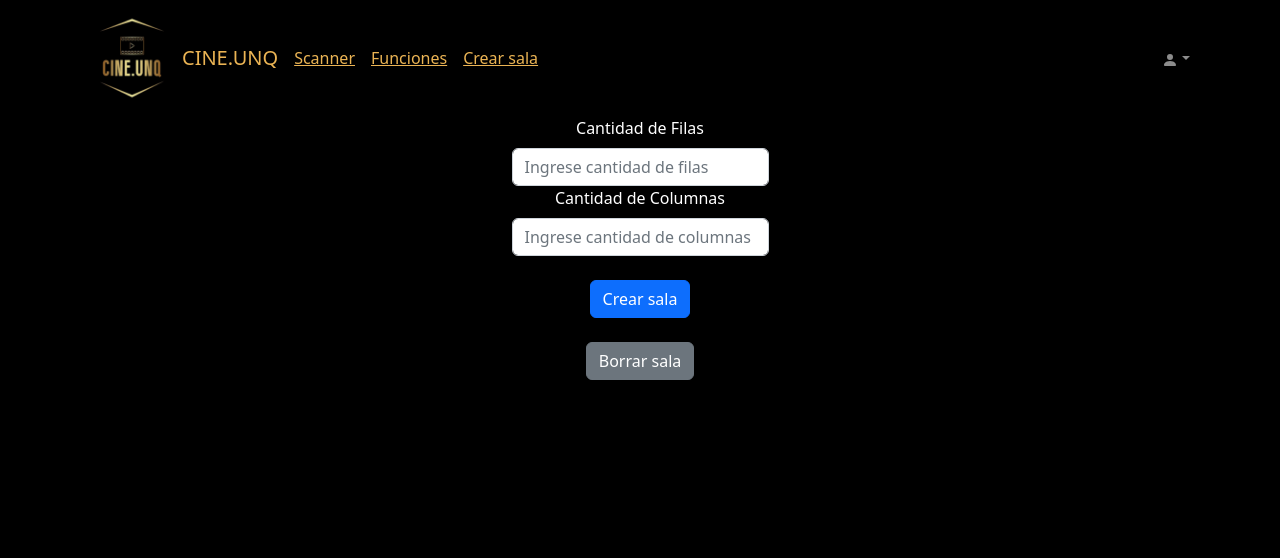
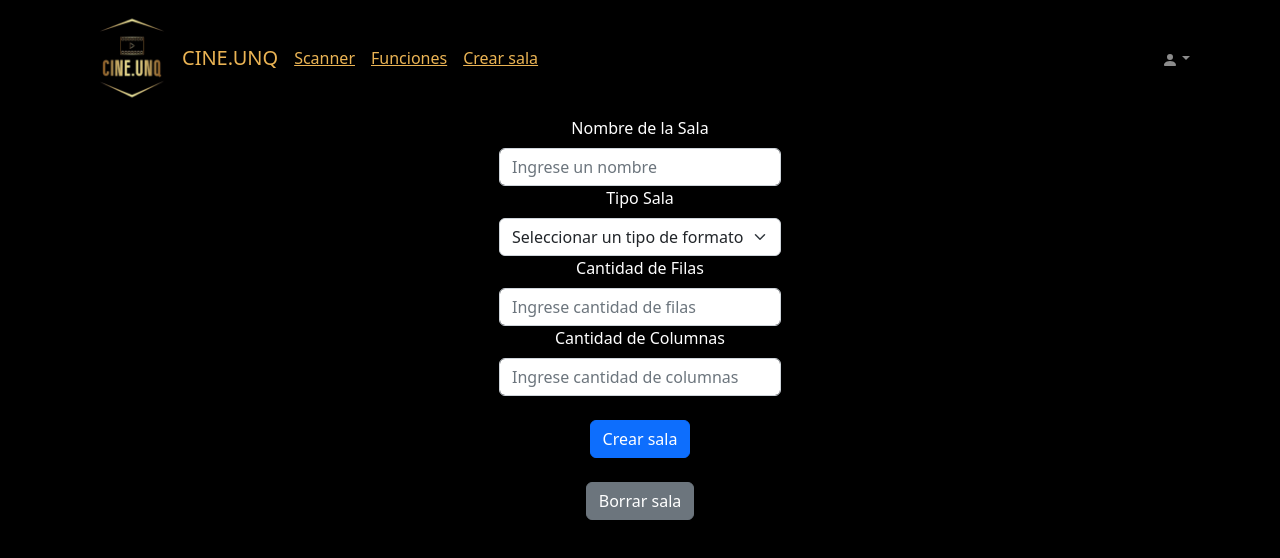
Before and after one commit to Cine-Unq/cine-unq-frontend, a React (Create React App) app: page /create/sala in a window 1280 px wide. Shown: the top 558 px of the page. Built offline with nearby package versions, Linux system fonts and the light colour scheme.

Commit message:
agrego el tipo de formato y un nombre a la creacion de la sala

```diff
--- a/src/components/CreateSala.jsx
+++ b/src/components/CreateSala.jsx
@@ -10,10 +10,12 @@ export default function CreateSala() {
     const [cantColumns, setCantColumns] = useState(0);
     const [cantRows, setCantRows] = useState(0);
     const [error, setError] = useState(false);
+    const [tipoSala, setTipoSala] = useState(false);
+    const [nameSala, setNameSala] = useState(false);
     const [msgSalaSaveSuccessful, setMsgSalaSaveSuccessful] = useState(false);
 
     const createMatrix = () => {
-        if (cantColumns  > 0 && cantRows > 0) {
+        if (cantColumns  > 0 && cantColumns  < 30 && cantRows > 0 && cantRows < 30) {
             let matriz = [];
             let contador = 0;
             for(let f=0; f < cantRows; f++) {
@@ -30,18 +32,22 @@ export default function CreateSala() {
             }
             setMatrix(matriz);
         } else {
-            setError("La cantidad de filas y columnas no pueden ser menor a 0")
+            setError("La cantidad de filas y columnas debe estar entre el rando de 1 y 30")
         }
     }
     const saveSala = () => {
-        if (matrix.length > 0 || matrix.flat(1).filter(s => s.active).length === 0) {
+        if (!nameSala) {
+            setError("Se debe definir un nombre para la sala");
+        } else if (!tipoSala) {
+            setError("Se debe definir el tipo de la sala");
+        } else if (matrix.length > 0 || matrix.flat(1).filter(s => s.active).length === 0) {
             const rows = matrix.length;
             const columns = matrix[0].length;
             const seats = matrix.flat(1).filter(s => s.active)
-            saveLayoutSala({rows,columns,seats})
+            saveLayoutSala({rows,columns,seats, name: nameSala, tipoSala})
                 .then(() => setMsgSalaSaveSuccessful("Se guardo correctamente la sala"))
                 .catch(() => setError("No se pudo guardar la sala creada"));
-        } else {
+        }else {
             setError("No se puede guardar una sala donde no hay definidos asientos")
         }
     }
@@ -50,10 +56,19 @@ export default function CreateSala() {
             {error ? <Alert variant='danger' onClose={() => setError(false)} dismissible> {error} </Alert>: <></>}
             {msgSalaSaveSuccessful ? <Alert variant='success' onClose={() => setMsgSalaSaveSuccessful(false)} dismissible> {msgSalaSaveSuccessful} </Alert>: <></>}
             <div style={{display: 'grid', justifyItems: 'center'}}>
+                <Form.Label style={{color: 'white'}}>Nombre de la Sala</Form.Label>
+                <Form.Control type="email" placeholder="Ingrese un nombre" onChange={({target}) => setNameSala(target.value)} autoComplete="on" />
+                <Form.Label style={{color: 'white'}}>Tipo Sala</Form.Label>
+                <Form.Select aria-label="Default select example" onChange={({target})=>setTipoSala(target.value)}>
+                    <option value="">Seleccionar un tipo de formato</option>
+                    <option value="2D">2D</option>
+                    <option value="3D">3D</option>
+                    <option value="4D">4D</option>
+                </Form.Select>
                 <Form.Label style={{color: 'white'}}>Cantidad de Filas</Form.Label>
-                <Form.Control type="email" placeholder="Ingrese cantidad de filas" onChange={({target}) => setCantRows(target.value)} autoComplete="on" />
+                <Form.Control type="number" min="1" max="25" placeholder="Ingrese cantidad de filas" onChange={({target}) => setCantRows(target.value)} autoComplete="on" />
                 <Form.Label style={{color: 'white'}}>Cantidad de Columnas </Form.Label>
-                <Form.Control type="email" placeholder="Ingrese cantidad de columnas" onChange={({target}) => setCantColumns(target.value)} autoComplete="on" />
+                <Form.Control type="number" min="1" max="25" placeholder="Ingrese cantidad de columnas" onChange={({target}) => setCantColumns(target.value)} autoComplete="on" />
                 <br></br>
             </div>
             <Button variant="primary" onClick={createMatrix} >
```
